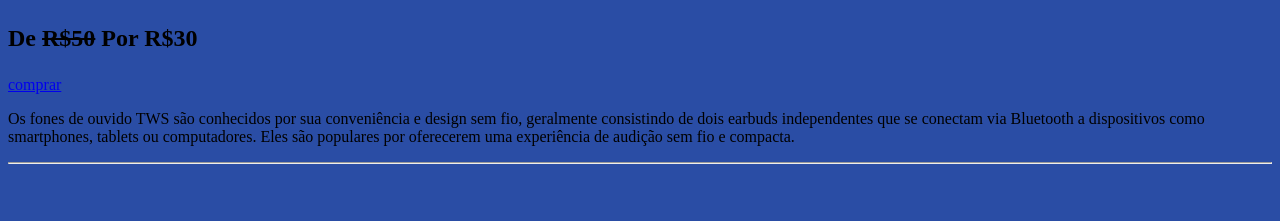
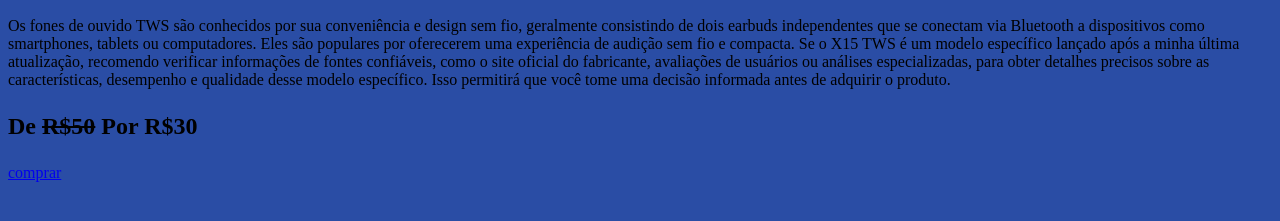
Before and after one commit to jmports/JM.IMPORTS.COM, a plain HTML site: page index.html in a window 1280 px wide. Shown: the part 499-720 px from the top of the page. Drawn offline with Linux system fonts and the light colour scheme.

Commit message:
Update index.html

```diff
--- a/index.html
+++ b/index.html
@@ -11,12 +11,15 @@
 <p><h2> aqui você encontra o preço mais baixo do mercado dos  importados</h2></p>
 <hr>
 <h2>fone de ouvido bluetooh x15 tws</h2>
-<img src="https://tse2.mm.bing.net/th?id=OIP.-lkMEgyXi_zEEPj8_47ezwHaFj&pid=Api&P=0&h=180" alt="fone de ouvido">
-<h2><p>De <s>R$50</s> Por R$30</p></h2>
-    <a href="Untitled-1.html11.html">comprar</a>
+        <p></p>
+<img src="https://tse2.mm.bing.net/th?id=OIP.-lkMEgyXi_zEEPj8_47ezwHaFj&pid=Api&P=0&h=180" alt="fone de ouvido"><p>Os fones de ouvido TWS são conhecidos por sua conveniência e design sem fio, geralmente consistindo de dois earbuds independentes que se conectam via Bluetooth a dispositivos como smartphones, tablets ou computadores. Eles são populares por oferecerem uma experiência de audição sem fio e compacta.
 
-        <p>Os fones de ouvido TWS são conhecidos por sua conveniência e design sem fio, geralmente consistindo de dois earbuds independentes que se conectam via Bluetooth a dispositivos como smartphones, tablets ou computadores. Eles são populares por oferecerem uma experiência de audição sem fio e compacta.</p>
-<hr>
+Se o X15 TWS é um modelo específico lançado após a minha última atualização, recomendo verificar informações de fontes confiáveis, como o site oficial do fabricante, avaliações de usuários ou análises especializadas, para obter detalhes precisos sobre as características, desempenho e qualidade desse modelo específico. Isso permitirá que você tome uma decisão informada antes de adquirir o produto.</p>
+<h2><p>De <s>R$50</s> Por R$30</p></h2><a href="Untitled-1.html11.html">comprar</a>
+
+
+
+
 
    <body style="background-color: rgb(42, 77, 165);"></body>
 </body>
```
